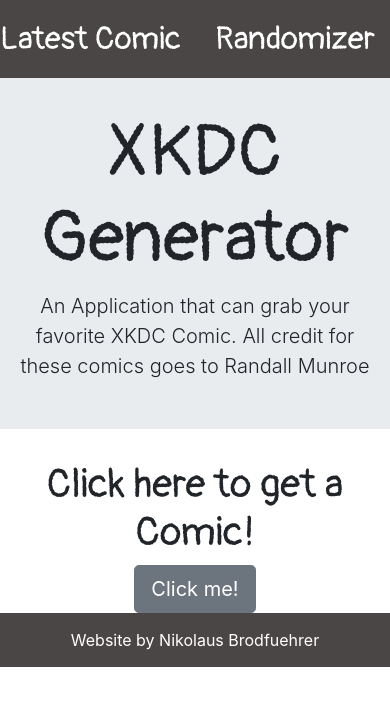
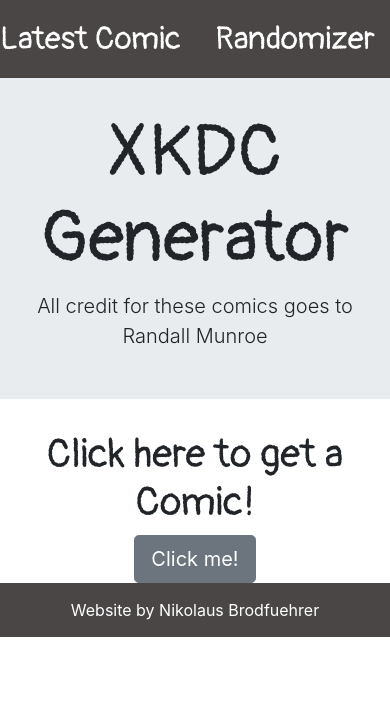
Before and after one commit to Nbrof/Project2, a React (Create React App) app: page /Random in a window 390 px wide. Shown: the top 706 px of the page. Built offline with nearby package versions, Linux system fonts and the light colour scheme; no server answers.

Commit message:
Responsiveness changes

```diff
--- a/src/components/InfoBox.js
+++ b/src/components/InfoBox.js
@@ -10,7 +10,7 @@ const InfoBox = (props) => {
         <Jumbotron fluid>
           <Container fluid>
             <h1 className="display-3">XKDC Generator</h1>
-            <p className="lead">An Application that can grab your favorite XKDC Comic. All credit for these comics goes to Randall Munroe</p>
+            <p className="lead"><span className="jumbotext">An Application that can grab your favorite XKDC Comic.</span> All credit for these comics goes to Randall Munroe</p>
           </Container>
         </Jumbotron>
       </div>
--- a/src/index.css
+++ b/src/index.css
@@ -62,6 +62,10 @@ h1 {
   font-family: 'Pangolin', cursive;
 }
 
+.jumbotext {
+  display: none;
+}
+
 @media screen and (min-width: 768px) {
 
 
@@ -73,16 +77,27 @@ h1 {
   }
 
 
-  .Quotebox {
-    display: inline;
-  }
+
 
   #test {
     margin-top: 10px;
     margin-bottom: 0px;
   }
 
+  .jumbotext {
+    display: inline;
+  }
 
 
 
 }
+@media screen and (min-width: 1024px) {
+
+  .Quotebox {
+    display: inline;
+  }
+
+
+
+
+}
```
